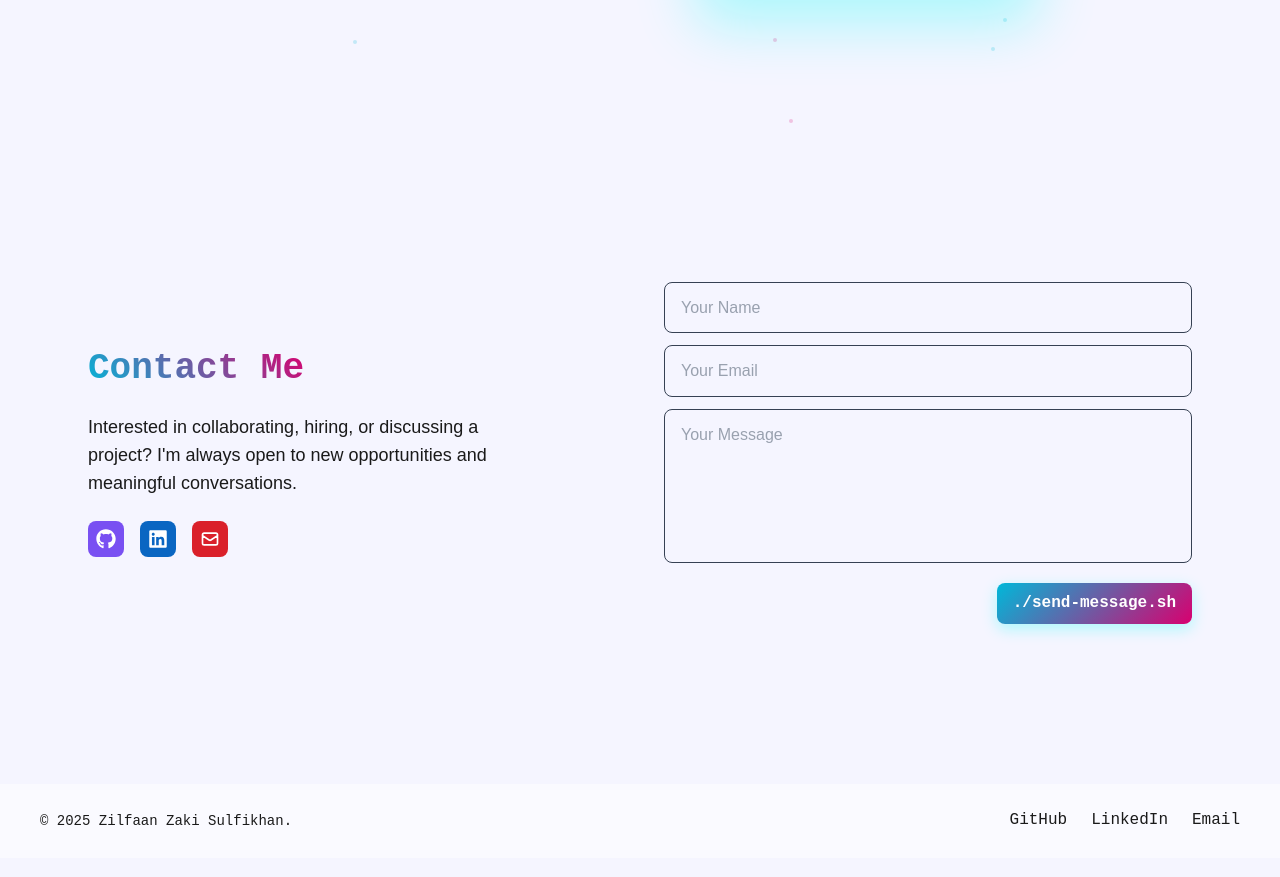
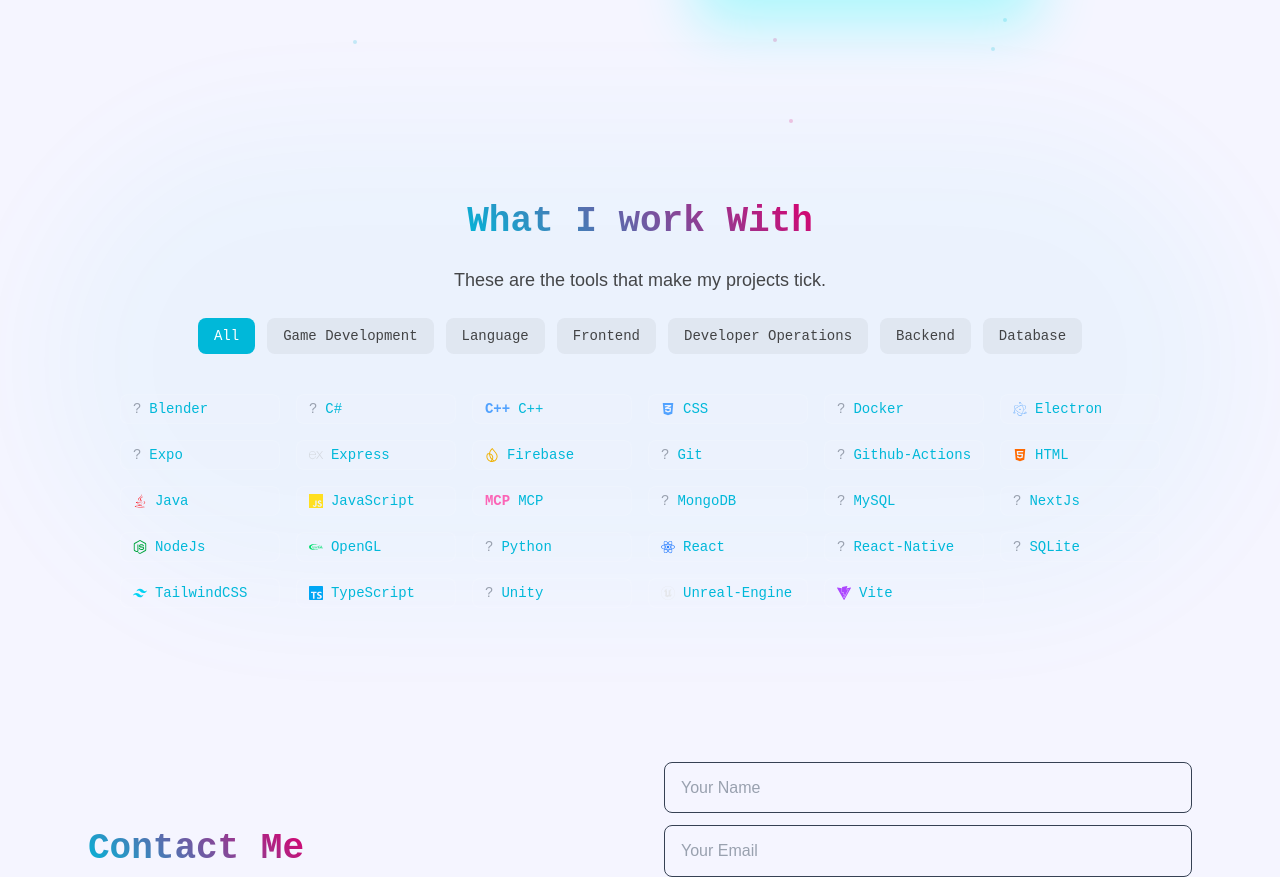
Before and after one commit to Zilfaan/portfolio-site, a Next.js app: page / in a window 1280 px wide. Shown: the part 1923-2800 px from the top of the page. Built offline with nearby package versions, Linux system fonts and the light colour scheme.

Commit message:
Created tech stack section

```diff
--- a/src/app/page.tsx
+++ b/src/app/page.tsx
@@ -2,6 +2,7 @@
 import ProjectsPage from "../components/Projects";
 import Education from "../components/Education";
 import Contact from "@/components/Contact";
+import TechStackSection from "@/components/TechStack";
 
 export default function Home() {
   return (
@@ -16,6 +17,9 @@
       <div id="projects">
         <ProjectsPage />
       </div>
+      <div id="techstack">
+        <TechStackSection />
+      </div>
       <div id="contact">
         <Contact />
       </div>
--- a/src/components/Contact.tsx
+++ b/src/components/Contact.tsx
@@ -76,7 +76,7 @@
         </h1>
         <p className="text-lg max-w-md">
           Interested in collaborating, hiring, or discussing a project? I&apos;m
-          always open to new opportunities and meaningful conversations.
+          always open to new opportunities and insightful discussions.
         </p>
 
         {/* Social buttons */}
--- /dev/null
+++ b/src/components/TechStack.tsx
@@ -0,0 +1,116 @@
+"use client";
+
+import { useState } from "react";
+import TechBlock from "./TechBlock";
+
+// List techstack and categorize
+const techs = [
+  // Languages
+  { name: "C#", type: "language" },
+  { name: "C++", type: "language" },
+  { name: "Java", type: "language" },
+  { name: "JavaScript", type: "language" },
+  { name: "Python", type: "language" },
+  { name: "TypeScript", type: "language" },
+
+  // Frontend
+  { name: "CSS", type: "frontend" },
+  { name: "Electron", type: "frontend" },
+  { name: "Expo", type: "frontend" },
+  { name: "HTML", type: "frontend" },
+  { name: "Next.Js", type: "frontend" },
+  { name: "React", type: "frontend" },
+  { name: "React Native", type: "frontend" },
+  { name: "TailwindCSS", type: "frontend" },
+  { name: "Vite", type: "frontend" },
+
+  // Backend
+  { name: "Express", type: "backend" },
+  { name: "Firebase", type: "backend" },
+  { name: "Node.Js", type: "backend" },
+
+  // Database
+  { name: "MongoDB", type: "database" },
+  { name: "MySQL", type: "database" },
+  { name: "SQLite", type: "database" },
+
+  // Developer Operations
+  { name: "Docker", type: "Developer Operations" },
+  { name: "Git", type: "Developer Operations" },
+  { name: "Github Actions", type: "Developer Operations" },
+
+  // Game dev
+  { name: "Blender", type: "Game Development" },
+  { name: "MCP", type: "Game Development" },
+  { name: "OpenGL", type: "Game Development" },
+  { name: "Unity", type: "Game Development" },
+  { name: "Unreal Engine", type: "Game Development" },
+].sort((a, b) => a.name.localeCompare(b.name));
+
+// Generate categories from tech stack
+const filters = ["all", ...new Set(techs.map((t) => t.type))];
+
+export default function TechStackSection() {
+  // Filtering
+  const [activeFilter, setActiveFilter] = useState("all");
+
+  const filteredTechs =
+    activeFilter === "all"
+      ? techs
+      : techs.filter((tech) => tech.type === activeFilter);
+
+  // Utility to ensure categories with less entries only take the required amount of space
+  const getGridCols = (count: number) => {
+    if (count >= 6) return "sm:grid-cols-3 md:grid-cols-4 lg:grid-cols-6";
+    if (count === 5) return "sm:grid-cols-3 md:grid-cols-4 lg:grid-cols-5";
+    if (count === 4) return "sm:grid-cols-3 md:grid-cols-4";
+    return "sm:grid-cols-3";
+  };
+
+  return (
+    <section className="relative min-h-[60vh] flex flex-col items-center text-center">
+      {/* Background glow */}
+      <div className="w-[75rem] h-[30rem] absolute top-1/3 left-1/2 -translate-x-1/2 -translate-y-1/2 rounded-full bg-[var(--accent-cyan)]/75 opacity-5 blur-3xl -z-10"></div>
+
+      <h2 className="text-3xl md:text-4xl font-mono font-bold special-text mb-6">
+        What I work With
+      </h2>
+      <p className="text-[var(--foreground)]/80 text-lg mb-6 max-w-2xl mx-auto">
+        These are the tools that make my projects tick.
+      </p>
+
+      {/* Filters */}
+      <div className="flex flex-wrap justify-center gap-3 mb-10">
+        {filters.map((filter) => (
+          <button
+            key={filter}
+            onClick={() => setActiveFilter(filter)}
+            className={`px-4 py-2 rounded-lg font-mono text-sm transition-colors duration-200 cursor-pointer ${
+              activeFilter === filter
+                ? "bg-[var(--accent-cyan)] text-[var(--background)]"
+                : "bg-[var(--foreground)]/5 text-[var(--foreground)]/80 hover:bg-[var(--accent-cyan)]/20"
+            }`}
+          >
+            {filter.charAt(0).toUpperCase() + filter.slice(1)}
+          </button>
+        ))}
+      </div>
+
+      {/* Tech blocks */}
+      <div className="flex justify-center w-full">
+        <div
+          className={`inline-grid grid-cols-2 gap-4 ${getGridCols(
+            filteredTechs.length
+          )}`}
+        >
+          {filteredTechs.map((tech) => (
+            <TechBlock
+              key={tech.name}
+              tech={tech.name.replace(/\s+/g, "-").replace(/\./g, "")}
+            />
+          ))}
+        </div>
+      </div>
+    </section>
+  );
+}
```
